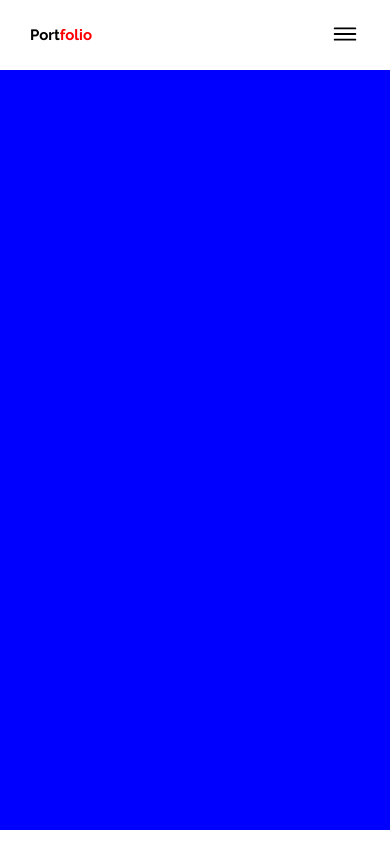
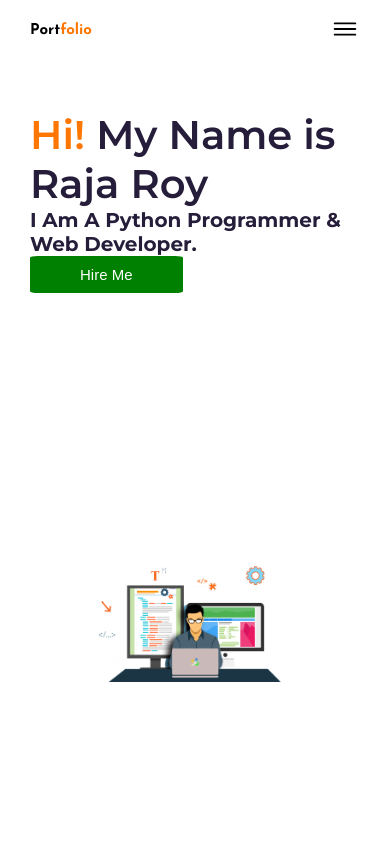
Before and after one commit to Rajaxroy/Portfolio-site, a plain HTML site: page templates/index.html in a window 390 px wide. Drawn offline with nearby package versions, Linux system fonts and the light colour scheme.

Commit message:
made  home page

```diff
--- a/static/style.css
+++ b/static/style.css
@@ -1,4 +1,4 @@
-@import url('https://fonts.googleapis.com/css2?family=Cairo:wght@300;400&family=Josefin+Sans&family=Raleway:wght@400;600;700&display=swap');
+@import url('https://fonts.googleapis.com/css2?family=Cairo:wght@400;500;700&family=Josefin+Sans:wght@400;500;700&family=Montserrat:wght@400;500;600;700&display=swap');
 
 *{
     padding: 0;
@@ -18,8 +18,8 @@ body {
 .header {
     align-items: center;
     display: flex;
-    padding: 0 4.8rem;
-    height: 7rem;
+    padding: 0 4.5rem;
+    height: 6rem;
     justify-content: space-between;
 
 
@@ -30,15 +30,16 @@ body {
 .nav-bar ul a:visited {
     display: inline-block;
     text-decoration: none;
-    color: black;
+    color: #251D3A;
     font-size: 1.7rem;
     font-family: 'Josefin Sans', sans-serif;
+    font-weight: 500;
     transition: all 0.3s;
 }
 
 .nav-bar ul a:hover,
 .nav-bar ul a:active {
-    color: red;
+    color: #FF7700;
 }
 
 .nav-list {
@@ -50,12 +51,8 @@ body {
 .header .logo {
     display: inline-block;
     font-size: 2rem;
-    font-family: 'Raleway', sans-serif;
+    font-family: 'Josefin Sans', sans-serif;
     font-weight: 700;
-}
-
-.header .logo span {
-    color: red;
 }
 
 /* mobile nav icon */
@@ -77,7 +74,86 @@ body {
 }
 
 
+span {
+    color: #FF7700;
+}
+
+.container {
+    display: flex;
+    /* flex-wrap: wrap; */
+    padding: 0 4.5rem;
+    font-family: 'Montserrat', sans-serif;
+}
+
+.intro {
+    padding: 10rem 0 ;
+    width: 50vw;
+    height: 90vh;
+    color: #251D3A;
+
+}
+
+.intro .name {
+    font-size: 8rem;
+    font-weight: 600;
+
+
+}
+
+.intro h2 {
+    font-size: 3rem;
+}
+
+
+.btn {
+    background-color: green;
+    color: white;
+
+    border: 0;
+    border-radius: 5%;
+    font-weight: 500;
+    padding: 1rem 5rem;
+    text-align: center;
+    text-decoration: none;
+    display: inline-block;
+    font-size: 1.5rem;
+    cursor: pointer;
+}
+
+.btn:hover {
+    background-color: #FF7700;
+    color: #251D3A;
+}
+
+.hero{
+    width: 50vw;
+    /* background-color: #FF7700; */
+    display: flex;
+    justify-content: center;
+    align-items: center;
+}
+
+.hero img {
+    width: 100%;
+}
+
 /* Adding Responsiveness  */
+
+
+@media(max-width: 1150px) {
+    .intro .name {
+        font-size: 7rem;
+    }
+
+    .hero img {
+        width: 95%;
+    }
+
+    .intro h2 {
+        font-size: 2rem;
+    }
+
+}
 
 @media(max-width: 62em) {
 
@@ -97,7 +173,7 @@ body {
 
 
     .nav-bar{
-        background-color: aqua;
+        background-color: #E04D01;
         width: 100vw;
         height: 100vh;
         position: absolute;
@@ -109,9 +185,10 @@ body {
         align-items: center;
 
         transform: translateX(100%);
-        transition: all 0.5s  linear;
+        transition: all 0.3s  linear;
         visibility: hidden;
         pointer-events: none;
+
     }
 
     .nav-list {
@@ -134,10 +211,57 @@ body {
         display: none;
     }
 
+
+    /* main page */
+
+    .container {
+        padding: 0 3rem;
+    }
+
+    .intro {
+        padding: 5rem 0 0 0 ;
+        width: 50vw;
+        height: 90vh;
+        color: #251D3A;
+
+    }
+
+    .intro .name {
+        font-size: 5rem;
+    }
+
+    .hero img {
+        width: 80%;
+    }
+
+
+
 }
 
-.container {
-    width: 100vw;
-    height: 90vh;
-    background-color: blue;
+@media(max-width: 600px) {
+
+    .container {
+        flex-wrap: wrap;
+    }
+
+    .intro .name {
+        font-size: 4rem;
+    }
+    .intro {
+        width : 100vw;
+        height: 60vh;
+    }
+
+    .hero {
+        width: 100vw;
+    }
+
+    .hero img {
+        width: 60%;
+    }
+
+    .intro h2 {
+        font-size: 2rem;
+    }
+
 }
--- a/templates/index.html
+++ b/templates/index.html
@@ -30,7 +30,15 @@
     </header>
 
     <div class="container">
+        <div class="intro">
+            <h1 class="name"><span>Hi! </span>My Name is Raja Roy</h1>
+            <h2>I Am A Python Programmer & Web Developer.</h2>
+            <button class="btn">Hire Me</button>
+        </div>
 
+        <div class="hero">
+            <img src="../static/images/developer.png" alt="d_img">
+        </div>
     </div>
 
     <!-- Adding JS files -->
```
Also changed, not shown: static/images/developer.png (added).
